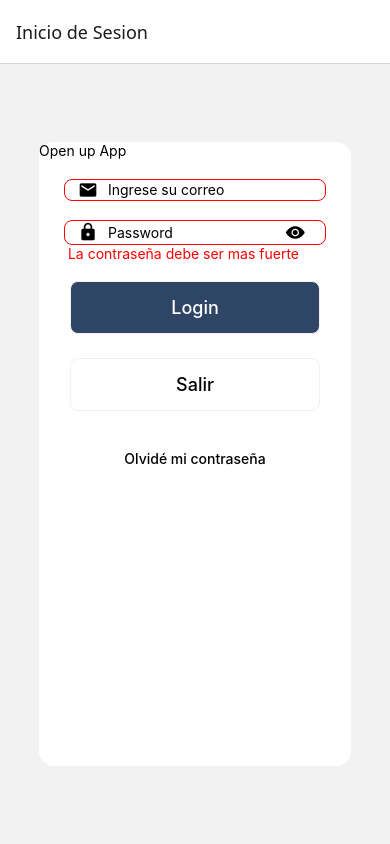
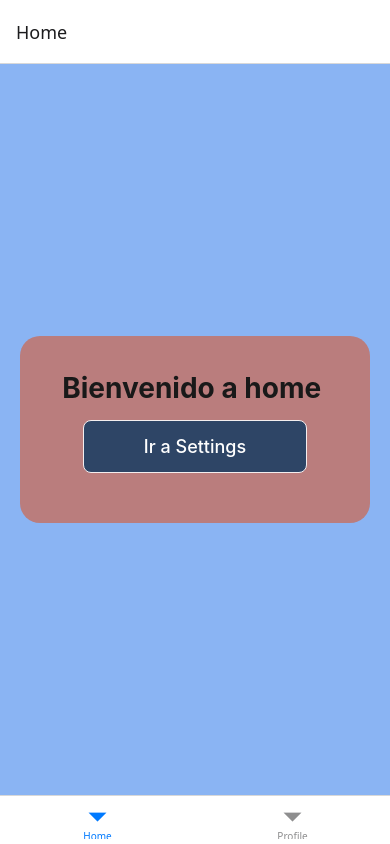
Before and after one commit to RRivera2004/ProyectoClasePrograM, a React Native app in the folder Proyecto/: screen /Tabs in a window 390 px wide. Built offline with nearby package versions, Linux system fonts and the light colour scheme.

Commit message:
implementacion de navegacion por tabs dentro de navegacion principal (stack)

```diff
--- a/Proyecto/App.tsx
+++ b/Proyecto/App.tsx
@@ -8,7 +8,6 @@ export default function App() {
 
   return (
     <NavigationContainer>
-
       <StackNavigator/>
     </NavigationContainer>
   );
--- a/Proyecto/package.json
+++ b/Proyecto/package.json
@@ -12,6 +12,7 @@
   "dependencies": {
     "@expo/vector-icons": "^15.0.3",
     "@react-native-masked-view/masked-view": "^0.3.2",
+    "@react-navigation/bottom-tabs": "^7.14.0",
     "@react-navigation/native": "^7.1.28",
     "@react-navigation/native-stack": "^7.12.0",
     "expo": "~54.0.32",
--- a/Proyecto/src/components/navigation/StackNavigator.tsx
+++ b/Proyecto/src/components/navigation/StackNavigator.tsx
@@ -1,10 +1,12 @@
 import { createNativeStackNavigator } from "@react-navigation/native-stack";
 import LoginScreen from "../screens/LoginScreen";
 import HomeScreen from "../screens/HomeScreen";
+import TabsNavigator from "./TabsNavigation";
 
 export type RootStackParamsList ={
     Login: undefined,
-    Home:{email: string},
+    //Home:{email: string},
+    Tabs: {email: string},
 };
 
 const Stack = createNativeStackNavigator<RootStackParamsList> ();
@@ -16,16 +18,20 @@ export default function StackNavigator (){
          screenOptions={{headerShown: true}}
          >
 
-    <Stack.Screen
+    {/*<Stack.Screen
     name= "Home"
     component={HomeScreen}
-
-    />
+    />*/}
     <Stack.Screen
     name="Login"
     component={LoginScreen}
     options={{title:'Inicio de Sesion'}}
     />
+    <Stack.Screen
+    name= "Tabs"
+    component = {TabsNavigator}
+    options={{headerShown: false}}
+    />
     </Stack.Navigator>
 
    );
--- /dev/null
+++ b/Proyecto/src/components/navigation/TabsNavigation.tsx
@@ -0,0 +1,28 @@
+
+import { createBottomTabNavigator } from "@react-navigation/bottom-tabs"
+import HomeScreen from "../screens/HomeScreen";
+import SettingsScreen from "../screens/SettingsScreen";
+
+
+export type TabsParamList = {
+    Home: undefined;
+    Profile: undefined;
+}
+
+const Tab = createBottomTabNavigator<TabsParamList>();
+
+export default function TabsNavigator ()  {
+
+    return(
+        <Tab.Navigator>
+            <Tab.Screen
+                name = "Home"
+                component={HomeScreen}
+            />
+            <Tab.Screen
+                name = "Profile"
+                component = {SettingsScreen}
+            />
+        </Tab.Navigator>
+    );
+}
--- a/Proyecto/src/components/screens/HomeScreen.tsx
+++ b/Proyecto/src/components/screens/HomeScreen.tsx
@@ -1,17 +1,51 @@
 import { NativeStackScreenProps } from "@react-navigation/native-stack";
-import { View, Text } from "react-native";
-import { RootStackParamsList } from "../navigation/StackNavigator";
+import { View, Text, StyleSheet } from "react-native";
+import { TabsParamList } from "../navigation/TabsNavigation";
+import { useNavigation } from "@react-navigation/native";
+import CustomButton from "../CustomButton";
 
-type Props = NativeStackScreenProps<RootStackParamsList, 'Home'>;
+type Props = NativeStackScreenProps<TabsParamList, 'Home'>;
 
-export default function HomeScreen ({route}:Props){
+export default function HomeScreen (){
     //destructuring de parametro de ruta: sacando una propiedad de un objeto
-    const {email}= route.params
+    //const {email}= route.params
+const navigation = useNavigation<any> ();
+
 
     return(
-        <View>
-            <Text>Bienvenido,{email}</Text>
+        <View style ={styles.container}>
+            <View style= {styles.card}>
+            <Text style= {styles.title}>Bienvenido a home </Text>
+            <CustomButton
+            title= "Ir a Settings"
+            onClick={() => navigation.navigate("Profile")}
+            />
 
+        </View>
         </View>
     );
 }
+
+const styles = StyleSheet.create ({
+    container:{
+        flex: 1,
+        backgroundColor:'#8ab4f3',
+        justifyContent: 'center',
+        alignItems: "center",
+        padding: 20,
+    },
+    card: {
+        width: '100%',
+        backgroundColor: '#ba7d7d',
+        borderRadius: 20,
+        padding: 35,
+        alignItems: 'center',
+
+    },
+    title: {
+        fontSize: 28,
+        fontWeight: 'bold',
+        marginBottom: 15,
+        color: '#191919',
+    },
+});
--- a/Proyecto/src/components/screens/LoginScreen.tsx
+++ b/Proyecto/src/components/screens/LoginScreen.tsx
@@ -4,15 +4,25 @@ import CustomInput from '../CustomInput';
 import CustomButton from '../CustomButton';
 import CustomPassword from '../CustomPassword';
 import { useState } from 'react';
+import { useNavigation } from '@react-navigation/native';
 
-export default function LoginScreen ({navigation}: any) {
+export default function LoginScreen () {
   const [email, setEmail] = useState("");
   const [password, setPassword] = useState("");
-
+  const navigation = useNavigation<any> ();
 
  const handleOnLogin = () => {
-    navigation.navigate('Home', {email})
-  }
+    //navegar a una pantalla dentro del mismo stack navigator
+    //navagation.navigate ("Home")
+
+    //navegar a una pantalla que espera parametros por ruta dentro del mismo stack navigator
+    //navigation.navigate ("Home", {email})
+
+  //navegar a una tab especifica
+   navigation.navigate ("Tabs", {screen: "Home"});
+
+ };
+
   const handleOnLogout = () => {
     alert("Alerta logout desde app");
   }
@@ -70,6 +80,7 @@ const styles = StyleSheet.create({
   card: {
     width: "80%",
     height: "80%",
+    padding: 20,
     borderRadius: 15,
     backgroundColor: '#fff',
   },
--- /dev/null
+++ b/Proyecto/src/components/screens/SettingsScreen.tsx
@@ -0,0 +1,33 @@
+import { useNavigation } from '@react-navigation/native';
+import { View,Text, StyleSheet } from 'react-native';
+import CustomButton from '../CustomButton';
+
+
+
+export default function SettingsScreen (){
+    const navigation = useNavigation<any>();
+    return (
+        <View style={styles.container}>
+            <Text style= {styles.title}>Pantalla de settings  </Text>
+            <CustomButton
+            title= "Volver a Login"
+            onClick={() => navigation.navigate("Login")}
+           />
+        </View>
+    );
+}
+
+const styles = StyleSheet.create ({
+ container: {
+    flex: 1,
+    backgroundColor: '#7beadd',
+    justifyContent: 'center',
+    alignItems: 'center',
+
+ },
+  title: {
+    fontSize: 20,
+    fontWeight: 'bold',
+
+},
+});
```
Also changed, not shown: Proyecto/src/components/screens/ProfileScreen.tsx (added, +11 -0 lines), 1 other file (tests, documents, lock files or other folders).
